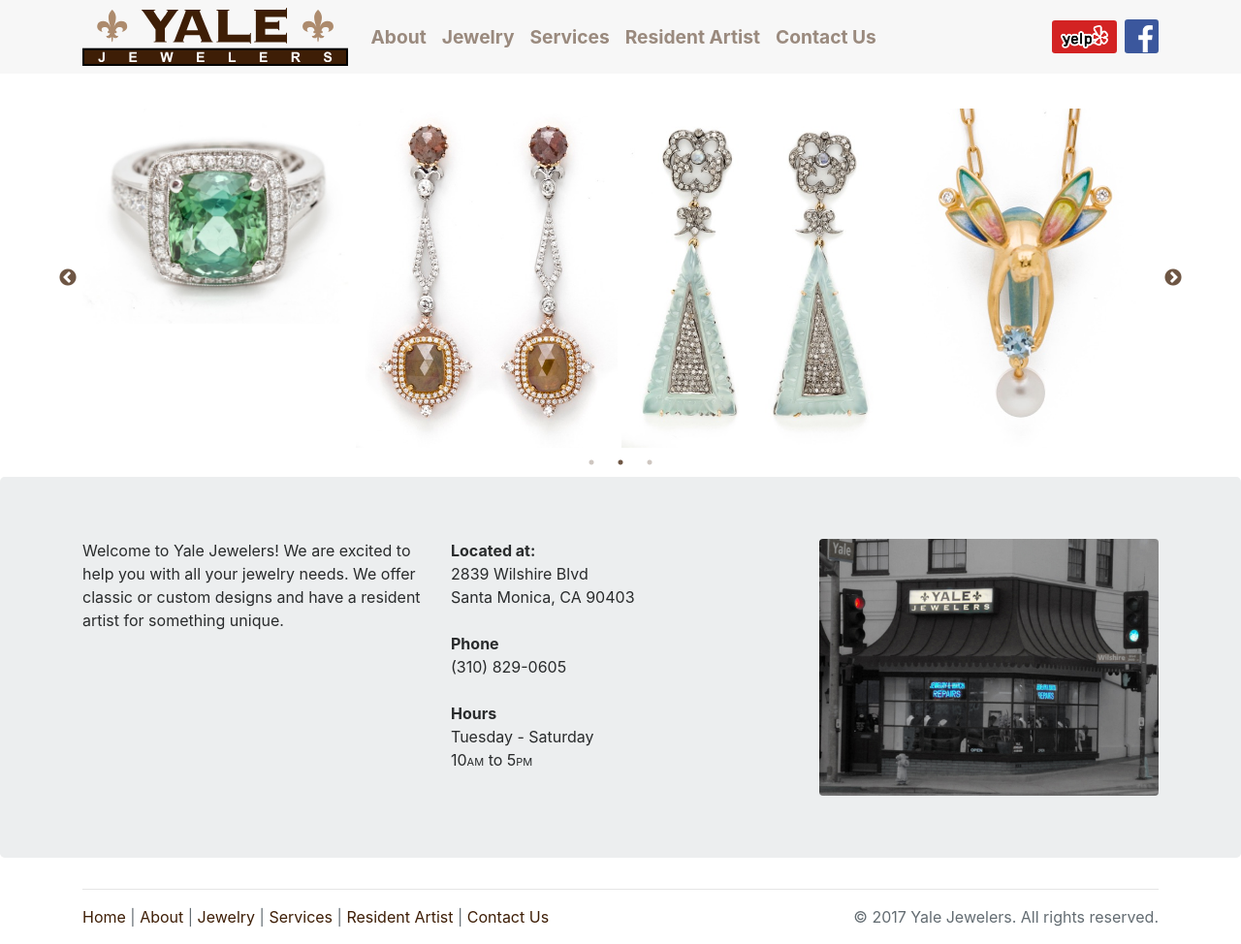
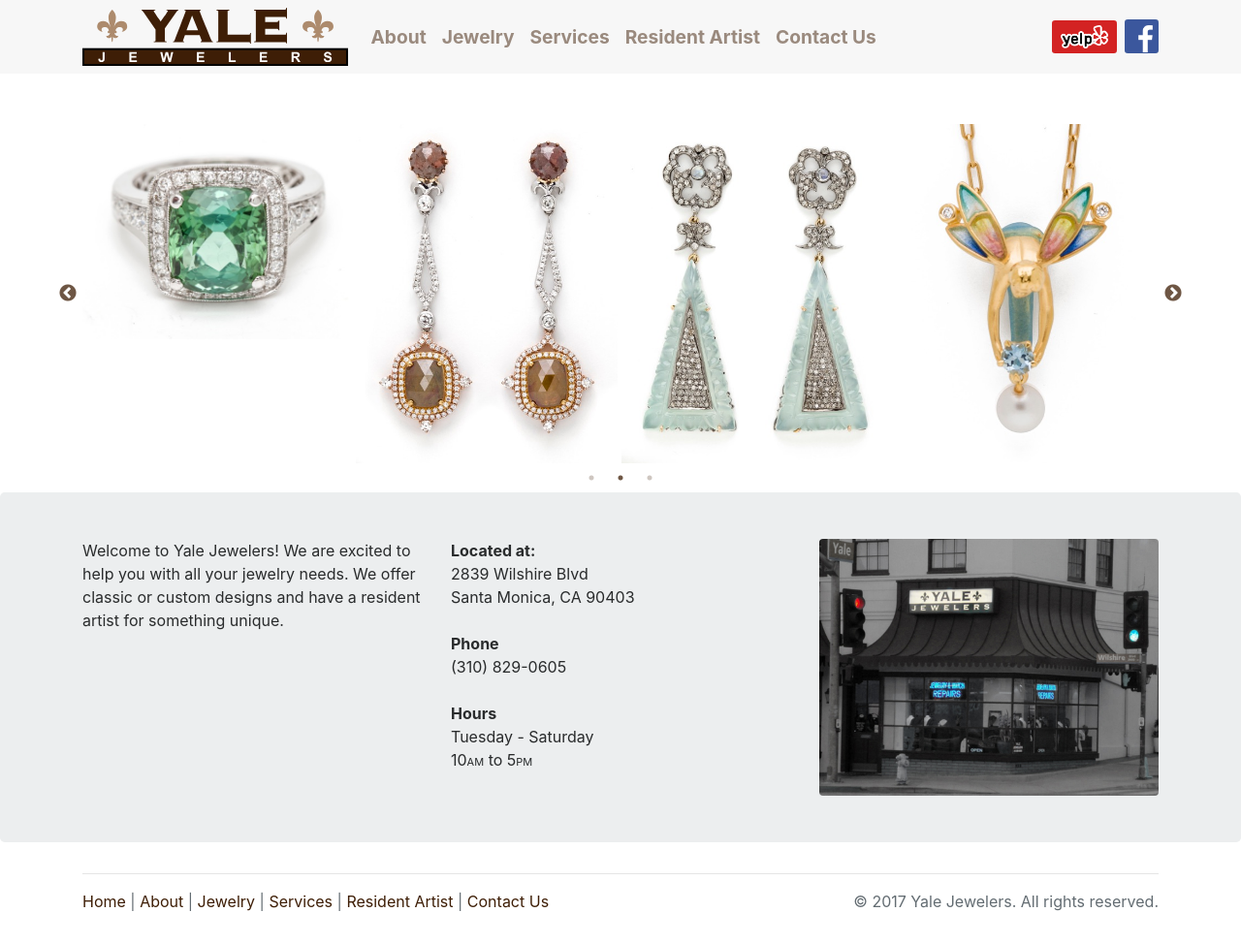
Before and after one commit to supergibbs/yalejewelers.com, a Jekyll site: the page built from index.html, in a window 1280 px wide and 974 px high. Shown: the whole window at 97% size. Built offline with Jekyll 4.4.1, drawn with Linux system fonts in a browser that asks for light colours; nearby versions of some CDN libraries.

Commit message:
Simplified custom scss and used more BS4 classes. Fixed social buttons on navbar

```diff
--- a/_includes/footer.html
+++ b/_includes/footer.html
@@ -1,4 +1,4 @@
-    <footer class="text-muted">
+    <footer class="text-muted mb-3">
         <div class="container">
             <hr>
             <div class="row">
--- a/_includes/nav.html
+++ b/_includes/nav.html
@@ -4,20 +4,17 @@
             aria-controls="yale-navbar" aria-expanded="false" aria-label="Toggle navigation">
             <span class="navbar-toggler-icon"></span>
         </button>
-            <a class="navbar-brand" href="/"><img src="img/logo.svg" ></a>
+        <a class="navbar-brand p-0" href="/"><img src="img/logo.svg" ></a>
         <div class="collapse navbar-collapse" id="yale-navbar">
             <ul class="navbar-nav mr-auto">
                 {% assign nav_items = site.pages | where_exp:"item", "item.order > 0" | sort: 'order' %} {% for item in nav_items %}
-                    <li class="nav-item {% if page.title == item.title %}active{% endif %} text-center">
+                <li class="nav-item text-center{% if page.title == item.title %} active{% endif %}">
                     <a class="nav-link" href="{{ item.permalink }}">{{ item.title }} {% if page.title == item.title %}<span class="sr-only">(current)</span>{% endif %}</a>
                 </li>
                 {% endfor %}
             </ul>
-                <form class="form-inline hidden-sm-down">
-                    {% include social.html %}
-                </form>
-                <form class="form-inline hidden-sm-up">
-                    {% include social.html %}
+            <form class="form-inline my-2 my-lg-0">
+                {% include social.html classes = "mx-auto" %}
             </form>
         </div>
     </div>
--- a/_includes/social.html
+++ b/_includes/social.html
@@ -1,4 +1,4 @@
-<span class="text-nowrap">
+<span class="text-nowrap {{ include.classes }}">
     <a class="btn btn-sm mr-sm-1" style="background-color: #D32323;" title="Review us on Yelp" href="https://www.yelp.com/biz/yale-jewelers-santa-monica"><img src="img/yelp-red.png" style="max-width: 49px" alt="Yelp"></a>
     <a class="btn btn-icon" style="background-color: #3c599b;" title="Visit us on Facebook" href="https://www.facebook.com/YaleJewelers"><img src="img/facebook.png" style="max-width: 33px" alt="Facebook"></a>
 </span>
--- a/_layouts/default.html
+++ b/_layouts/default.html
@@ -2,7 +2,7 @@
 layout: "base"
 ---
 
-<div id="content" class="container">
+<div class="container mt-5">
   <h3 class="hidden-lg-up">{{ page.title }}</h3>
   {{ content }}
 </div>
--- a/css/main.scss
+++ b/css/main.scss
@@ -16,8 +16,8 @@
 
 $slick-font-path: "../fonts/" !default;
 $slick-loader-path: "../img/" !default;
-$slick-arrow-color: #3e1e06 !default;
-$slick-dot-color: #3e1e06 !default;
+$slick-arrow-color: $brand-primary !default;
+$slick-dot-color: $brand-primary !default;
 
 @import "slick/slick";
 @import "slick/slick-theme";
@@ -27,8 +27,6 @@
 }
 
 .navbar-brand {
-    padding: 0;
-
     img {
         height: 3em;
     }
@@ -39,10 +37,6 @@
         font-weight: bold;
         font-size: larger;
     }
-}
-
-#content {
-    margin-top: 2rem;
 }
 
 .btn-icon {
@@ -59,9 +53,7 @@
     }
 }
 
-.bg-black{
-    background-color: black;
-}
+@include bg-variant('.bg-black', $black);
 
 .gallery {
     img {
@@ -71,10 +63,6 @@
             border-width: 0;
         }
     }
-}
-
-footer {
-    margin-bottom: 1em;
 }
 
 #carousel-yale-jewelers-home {
--- a/index.html
+++ b/index.html
@@ -6,7 +6,7 @@
 carouselSpeed: 4000
 ---
 
-<div id="content" class="container">
+<div class="container mt-5">
   <div id="carousel-yale-jewelers-home">
     {% assign pics = site.static_files | where_exp:"item", "item.path contains 'img/carousel'" %}
 
@@ -15,7 +15,7 @@
     {% endfor %}
   </div>
 </div>
-<div class="jumbotron">
+<div class="jumbotron p-5">
   <div class="container">
     <div class="row">
       <div class="col-md-7 col-lg-4">
```
Lines whose indentation alone changed are shown as unchanged.
